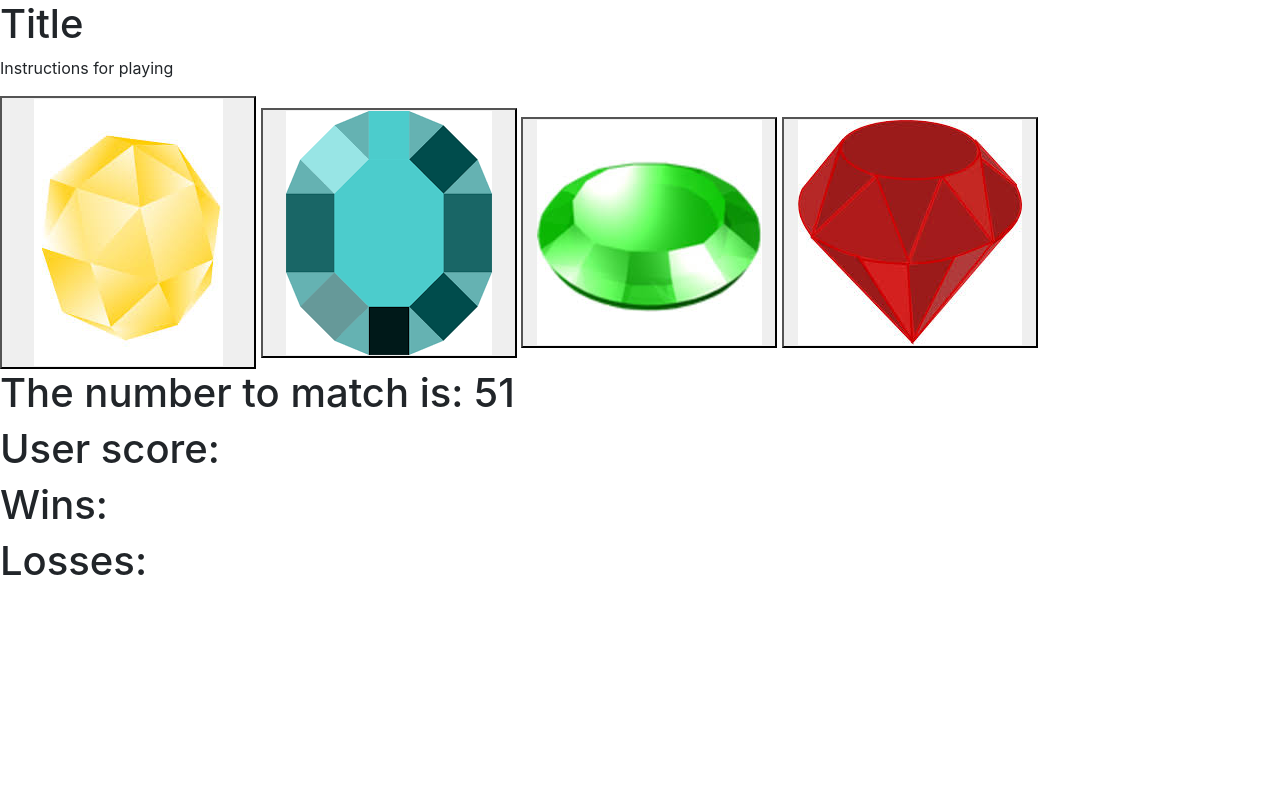
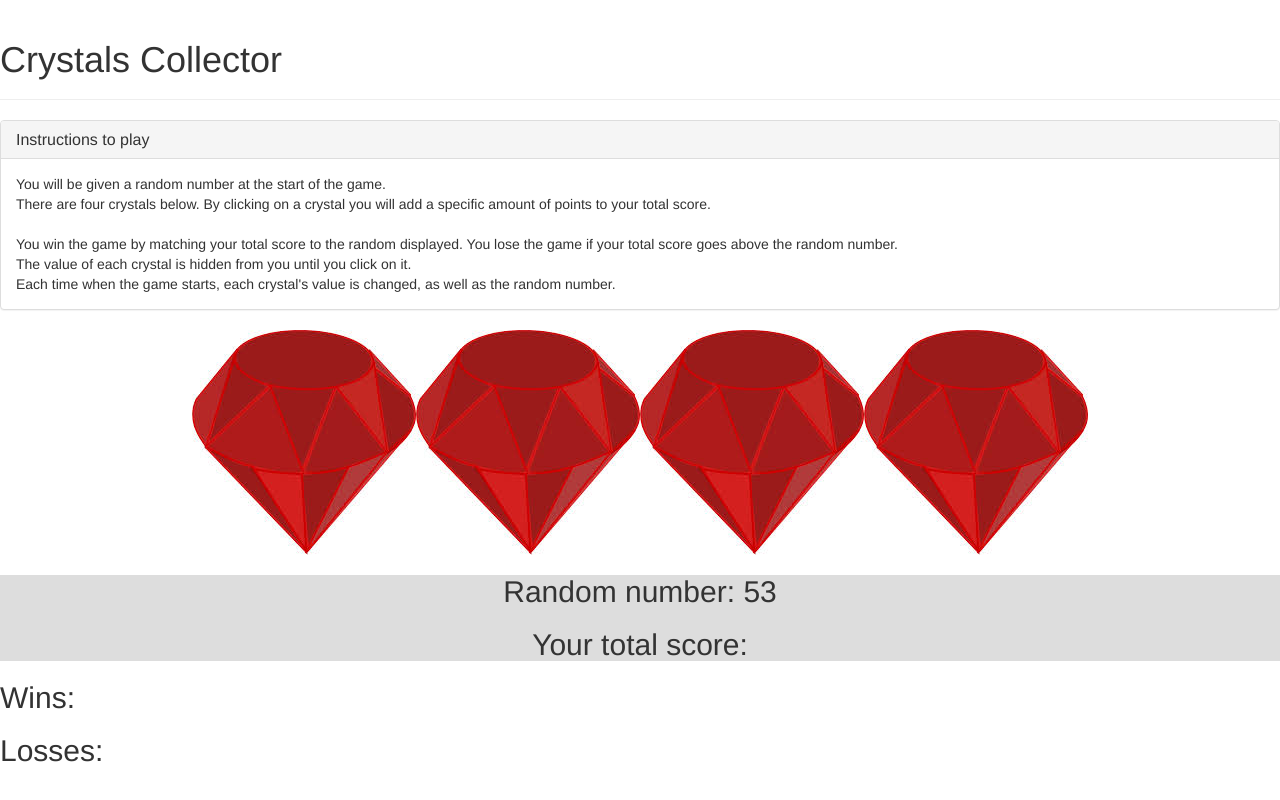
Before and after one commit to mnaumoski/week-4-game, a PHP site: page / in a window 1280 px wide. Run offline with PHP 8.4, Linux system fonts and the light colour scheme; some libraries are stand-ins or nearby versions.

Commit message:
apply class practice

```diff
--- a/assets/css/style.css
+++ b/assets/css/style.css
@@ -1,5 +1,15 @@
+.crystalImage {
 
-.crystals {
-	width: 20%;
-	height: 20%;
 }
+
+
+#crystals {
+	text-align: center;
+
+}
+
+#numbers {
+	background-color: #ddd;
+	text-align: center;
+
+}
--- /dev/null
+++ b/assets/javascript/game.js
@@ -0,0 +1,35 @@
+$( document ).ready(function() {
+
+	var numberToGuess = 53;
+	var counter = 0;
+	var numbers = [10, 5, 3, 7];
+
+	$("#number").text(numberToGuess);
+
+	for (var i = 0; i < numbers.length; i++) {
+
+			var imageCrystal = $('<img>'); //variable that addresses <img> in html; this is different than .crystalImage that represents a class
+
+			imageCrystal.attr('data-num', numbers[i]);
+
+			imageCrystal.attr('src', 'assets/images/red.jpeg');
+			imageCrystal.attr('alt', 'crystals');
+			imageCrystal.addClass('crystalImage');
+
+			$('#crystals').append(imageCrystal);
+	}
+
+	$(".crystalImage").on("click", function(){
+			counter=counter+parseInt($(this).data('num'));// Need to understand this better; this.data('num')
+
+			$("#yourNumber").text(counter);
+
+			if (counter == numberToGuess) {
+				alert('You won! The it is 50!');
+			}
+			else if (counter > numberToGuess) {
+				alert('You lost!');
+				counter = 0;
+		};
+	});
+});
--- a/index.html
+++ b/index.html
@@ -3,75 +3,58 @@
 <html>
 <head>
 	<title>Crystals Collector</title>
-	<link type="text/css" rel="stylesheet" href="assets/css/reset.css">
-	<link type="text/css" rel="stylesheet" href="assets/css/style.css">
-	<link rel = "stylesheet" href="https://bootswatch.com/paper/bootstrap.min.css">
-	<script src="https://code.jquery.com/jquery.js"></script>
-
+		<link type="text/css" rel="stylesheet" href="assets/css/reset.css">
+		<link type="text/css" rel="stylesheet" href="assets/css/style.css">
+		<link rel = "stylesheet" href="https://bootswatch.com/paper/bootstrap.min.css">
 </head>
 <body>
-	<div>
-		<h1>Title</h1>
-		<p>Instructions for playing</p>
+	<div class="page-header">
+  		<h1>Crystals Collector <small></small></h1>
 	</div>
-	<div id = "gameContainer">
-		<button class = "crystals"><img id = "yellow" src="assets/images/yellow.jpeg" alt = "yellowGem"></button>
-		<button class = "crystals"><img id = "blue" src="assets/images/blue.png" alt = "blueGem"></button>
-		<button class = "crystals"><img id = "green" src="assets/images/green.jpeg" alt = "greenGem"></button>
-		<button class = "crystals"><img id = "red" src="assets/images/red.jpeg" alt = "redGem"></button>
-	</div>
-
-	<div id = "numbers">
-		<h1 class = "">The number to match is: <span id = "random">39</span></h1>
-		<h1 class = "">User score:<span id="user"></span></h1>
-	</div>
-	<div id = "scoreboard">
-		<h1 id = "wins">Wins:</h1>
-		<h1 id = "losses">Losses: </h1>
-	</div>
-</body>
-<script>
 
 
 
-$(document).ready(function() {
-	var computerNumber = Math.floor((Math.random()*120) + 1);
-	var userScore = 0;
-	var crystal1 = Math.floor((Math.random()*12) + 1);
-	var crystal2 = Math.floor((Math.random()*12) + 1);
-	var crystal3 = Math.floor((Math.random()*12) + 1);
-	var crystal4 = Math.floor((Math.random()*12) + 1);
+<div class="panel panel-default">
+  <div class="panel-heading">
+    <h3 class="panel-title">Instructions to play</h3>
+  </div>
+  		<div class="panel-body">
+		    You will be given a random number at the start of the game.
+		    <br>
+		    There are four crystals below. By clicking on a crystal you will add a specific amount of points to your total score.
+		    <br>
+		    <br>
+		    You win the game by matching your total score to the random displayed. You lose the game if your total score goes above the random number.
+		    <br>
+		    The value of each crystal is hidden from you until you click on it.
+		    <br>
+		    Each time when the game starts, each crystal's value is changed, as well as the random number.
+  		</div>
+ </div>
 
-	//assign randomly to each crystal
+  	<div id = "crystals">
+			<!-- <img src="assets/images/yellow.jpeg" alt="yellowGem" class="img-rounded crystalImage " height="150">
+			<img src="assets/images/blue.png" alt="blueGem" class="img-rounded crystalImage" height="110">
+			<img src="assets/images/images.jpeg" alt="greenGem" class="img-rounded crystalImage" height="110">
+			<img src="assets/images/red.jpeg" alt = "redGem" class="img-rounded crystalImage" height="110"> -->
+	</div>
 
 
-	$("#random").text(computerNumber);
 
-	$("#yellow").on("click", function() {
-		var userScore = 0;
-		$("#user").text(crystal1);
-		userScore = userScore + crystal1;
+	<div id = "numbers">
+		<h2 class = "">Random number: <span id = "number">39</span></h2>
+		<h2 class = "">Your total score: <span id="yourNumber"></span></h2>
+	</div>
 
-	});
+	<div id = "scoreboard">
+		<h2 id = "wins">Wins:</h2>
+		<h2 id = "losses">Losses: </h2>
+	</div>
 
-	$("#blue").on("click", function() {
-		$("#user").text(crystal2);
-		userScore = userScore + crystal2;
+<script src="https://code.jquery.com/jquery.js"></script>
+<script type="text/javascript" src="assets/javascript/game.js">
+	alert('hi'); //test for javascript
+</script>
 
-});
-
-	$("#green").on("click", function() {
-		$("#user").text(crystal3);
-		userScore = userScore + crystal3;
-	})
-
-
-	$("#red").on("click", function() {
-		$("#user").text(crystal4);
-		userScore = userScore + crystal4;
-	})
-
-});
-
-</script>
+</body>
 </html>
```
Also changed, not shown: assets/images/images.jpeg (added), 1 other file.
